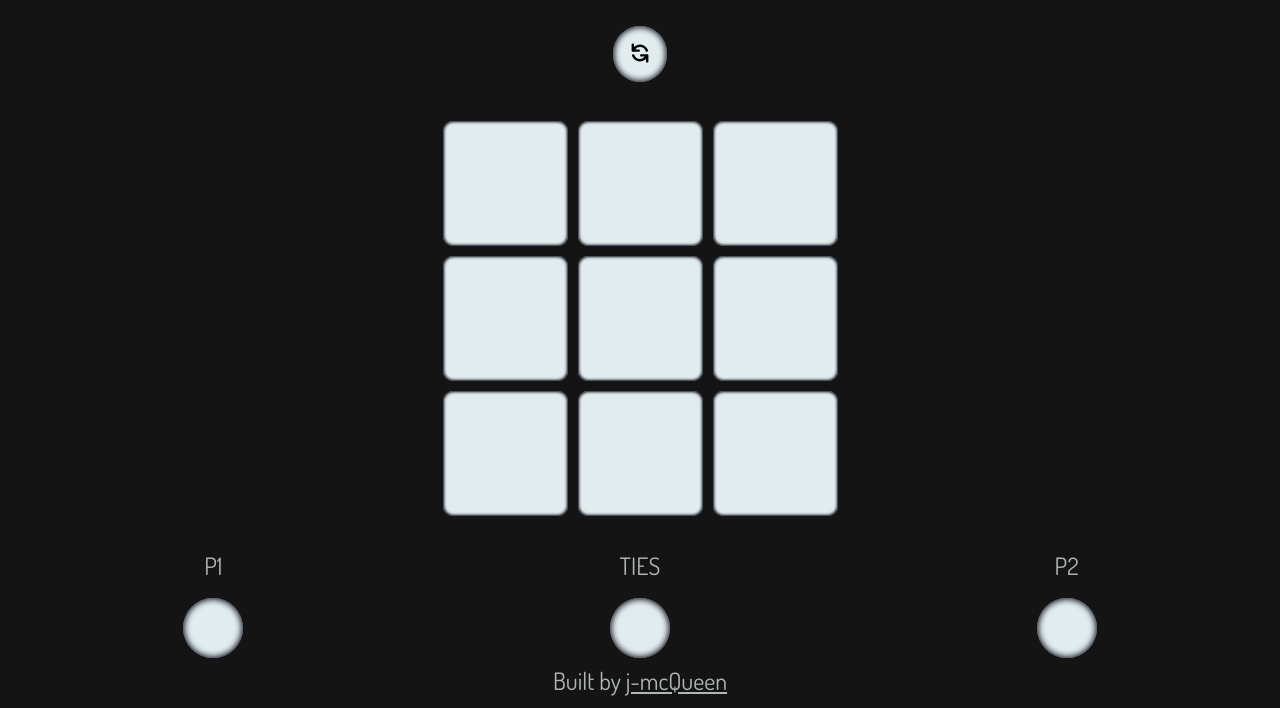
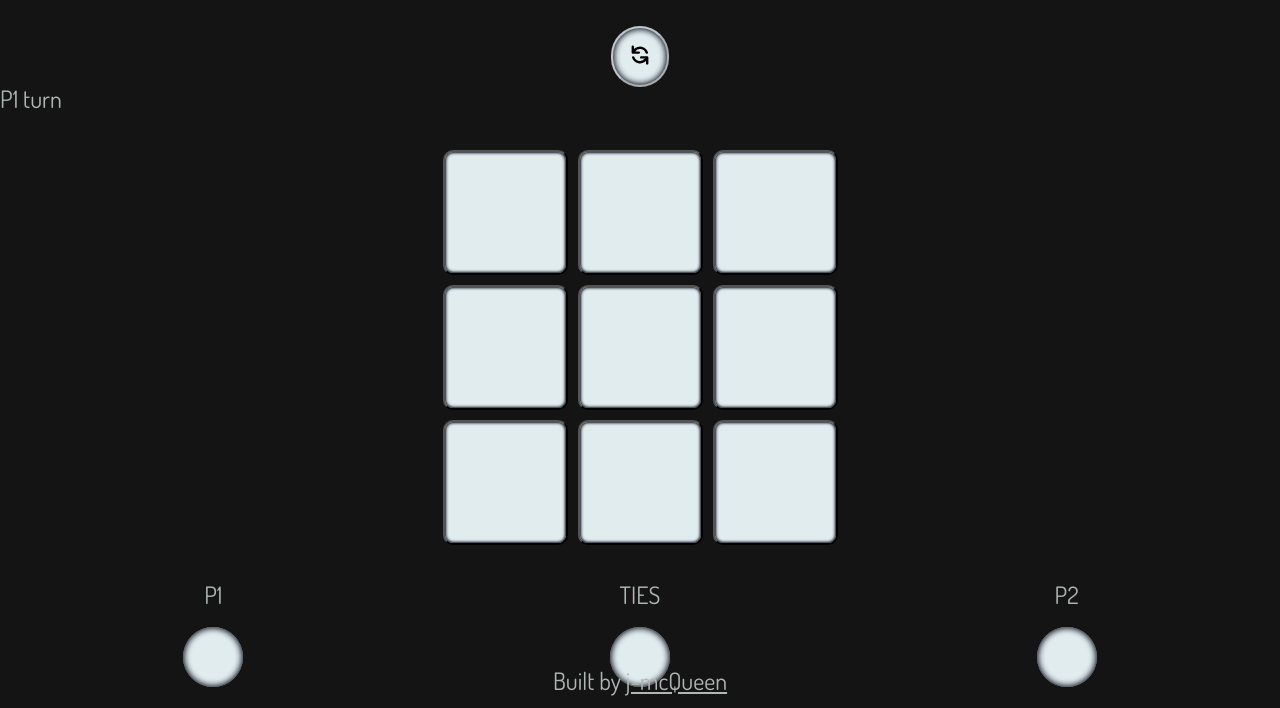
Before and after one commit to j-mcQueen/top-TTT, a plain HTML site: page index.html in a window 1280 px wide. Shown: the part 92-800 px from the top of the page. Drawn offline with Linux system fonts and the light colour scheme.

Commit message:
Change game board divs to buttons

```diff
--- a/index.html
+++ b/index.html
@@ -24,44 +24,28 @@
             </div>
 
             <div class="restart">
-                <div class="icon">
+                <button class="icon" disabled>
                     <svg xmlns="http://www.w3.org/2000/svg" viewBox="0 0 20 20"><path fill-rule="evenodd" d="M4 2a1 1 0 011 1v2.101a7.002 7.002 0 0111.601 2.566 1 1 0 11-1.885.666A5.002 5.002 0 005.999 7H9a1 1 0 010 2H4a1 1 0 01-1-1V3a1 1 0 011-1zm.008 9.057a1 1 0 011.276.61A5.002 5.002 0 0014.001 13H11a1 1 0 110-2h5a1 1 0 011 1v5a1 1 0 11-2 0v-2.101a7.002 7.002 0 01-11.601-2.566 1 1 0 01.61-1.276z" clip-rule="evenodd"></path></svg>
-                </div>
+                </button>
             </div>
 
             <div class="announcements">
-                <p></p>
+                <p>P1 turn</p>
             </div>
 
             <div class="game">
                 <div class="board">
-                    <div class="c1r1 block">
-                        <span></span>
-                    </div>
-                    <div class="c2r1 block">
-                        <span></span>
-                    </div>
-                    <div class="c3r1 block">
-                        <span></span>
-                    </div>
-                    <div class="c1r2 block">
-                        <span></span>
-                    </div>
-                    <div class="c2r2 block">
-                        <span></span>
-                    </div>
-                    <div class="c3r2 block">
-                        <span></span>
-                    </div>
-                    <div class="c1r3 block">
-                        <span></span>
-                    </div>
-                    <div class="c2r3 block">
-                        <span></span>
-                    </div>
-                    <div class="c3r3 block">
-                        <span></span>
-                    </div>
+                    <button class="c1r1 block" type="button"></button>
+                    <button class="c2r1 block" type="button"></button>
+                    <button class="c3r1 block" type="button"></button>
+
+                    <button class="c1r2 block" type="button"></button>
+                    <button class="c2r2 block" type="button"></button>
+                    <button class="c3r2 block" type="button"></button>
+
+                    <button class="c1r3 block" type="button"></button>
+                    <button class="c2r3 block" type="button"></button>
+                    <button class="c3r3 block" type="button"></button>
                 </div>
             </div>
 
```
